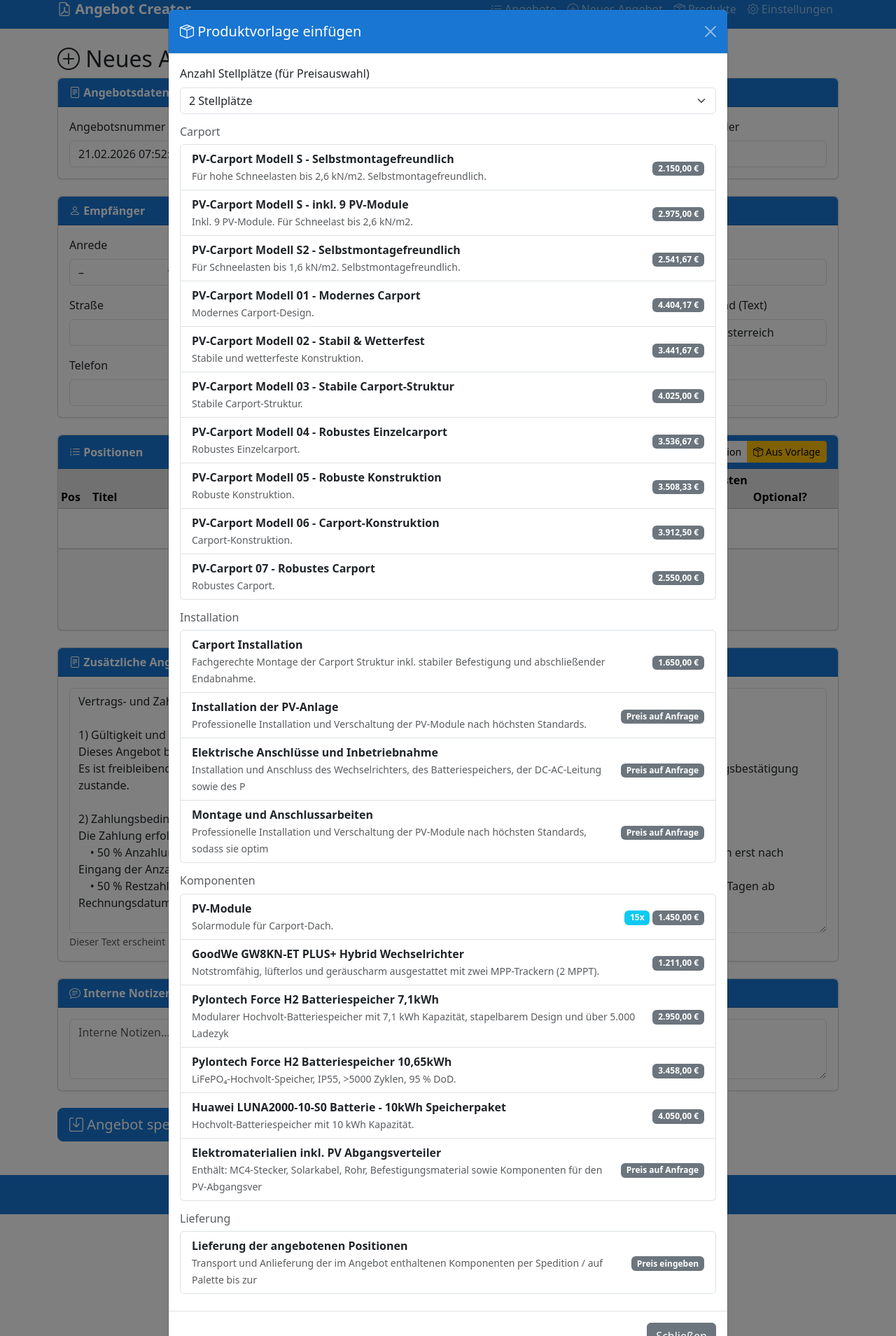
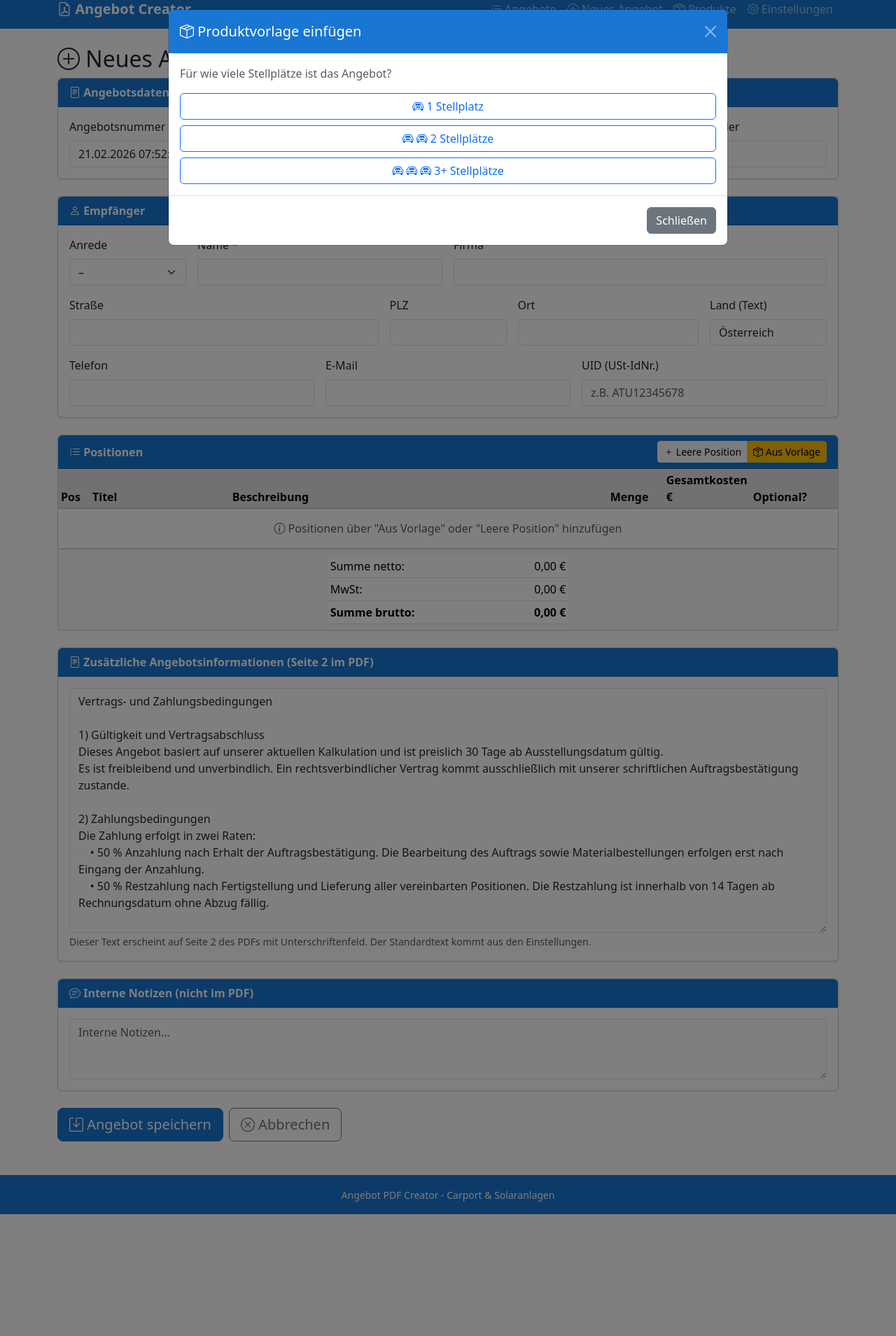
Before and after one commit to sitterdave/PDFAngebotCreator, a Flask app: page /quote/new in a window 1280 px wide, after a click on "Aus Vorlage". Shown: the part 15-1924 px from the top of the page at 70% size. Run offline with Flask 3, Linux system fonts and the light colour scheme; data comes from the database, SQL or seed files in the repository.

Commit message:
Require Stellplatz selection before showing product templates
When opening the product template modal, users now must first select
the number of parking spots (1, 2, or 3+) before the product list
is shown. This prevents mix-ups with wrong slot counts. A back
button allows changing the selection.

Also reverts the S-Modell email template back to the simple version
without the Stellplatz modal (not needed for email).

https://claude.ai/code/session_01GQpgSP7vYaRcib7sALREaL

```diff
--- a/static/js/quote_form.js
+++ b/static/js/quote_form.js
@@ -201,7 +201,30 @@ document.addEventListener('DOMContentLoaded', function() {
     // === Product Template Quick-Add ===
     const productModal = document.getElementById('productModal');
     if (productModal) {
-        productModal.addEventListener('show.bs.modal', loadProductTemplates);
+        // Bei jedem Öffnen: zurück zu Step 1 (Stellplatz-Auswahl)
+        productModal.addEventListener('show.bs.modal', function() {
+            document.getElementById('slotSelectionStep').style.display = '';
+            document.getElementById('productSelectionStep').style.display = 'none';
+        });
+
+        // Stellplatz-Buttons: Auswahl setzen und zu Step 2 wechseln
+        document.querySelectorAll('.slot-select-btn').forEach(function(btn) {
+            btn.addEventListener('click', function() {
+                var slots = this.getAttribute('data-slots');
+                document.getElementById('slotCount').value = slots;
+                var label = slots === '1' ? '1 Stellplatz' : (slots === '2' ? '2 Stellplätze' : '3+ Stellplätze');
+                document.getElementById('selectedSlotBadge').textContent = label;
+                document.getElementById('slotSelectionStep').style.display = 'none';
+                document.getElementById('productSelectionStep').style.display = '';
+                loadProductTemplates();
+            });
+        });
+
+        // Zurück-Button: zurück zu Step 1
+        document.getElementById('backToSlotBtn').addEventListener('click', function() {
+            document.getElementById('slotSelectionStep').style.display = '';
+            document.getElementById('productSelectionStep').style.display = 'none';
+        });
     }
 
     function loadProductTemplates() {
--- a/templates/quote_form.html
+++ b/templates/quote_form.html
@@ -257,16 +257,33 @@
                 <button type="button" class="btn-close btn-close-white" data-bs-dismiss="modal"></button>
             </div>
             <div class="modal-body">
-                <div class="mb-3">
-                    <label class="form-label">Anzahl Stellplätze (für Preisauswahl)</label>
-                    <select class="form-select" id="slotCount">
-                        <option value="1">1 Stellplatz</option>
-                        <option value="2" selected>2 Stellplätze</option>
-                        <option value="3">3+ Stellplätze</option>
-                    </select>
+                <!-- Step 1: Stellplatz-Auswahl -->
+                <div id="slotSelectionStep">
+                    <p class="text-muted mb-3">Für wie viele Stellplätze ist das Angebot?</p>
+                    <div class="d-grid gap-2">
+                        <button type="button" class="btn btn-outline-primary slot-select-btn" data-slots="1">
+                            <i class="bi bi-car-front"></i> 1 Stellplatz
+                        </button>
+                        <button type="button" class="btn btn-outline-primary slot-select-btn" data-slots="2">
+                            <i class="bi bi-car-front me-1"></i><i class="bi bi-car-front"></i> 2 Stellplätze
+                        </button>
+                        <button type="button" class="btn btn-outline-primary slot-select-btn" data-slots="3">
+                            <i class="bi bi-car-front me-1"></i><i class="bi bi-car-front me-1"></i><i class="bi bi-car-front"></i> 3+ Stellplätze
+                        </button>
+                    </div>
                 </div>
-                <div id="productList">
-                    <p class="text-muted">Lade Vorlagen...</p>
+                <!-- Step 2: Produkt-Liste (zunächst versteckt) -->
+                <div id="productSelectionStep" style="display: none;">
+                    <div class="d-flex align-items-center mb-3">
+                        <button type="button" class="btn btn-sm btn-outline-secondary me-2" id="backToSlotBtn">
+                            <i class="bi bi-arrow-left"></i> Zurück
+                        </button>
+                        <span class="badge bg-primary fs-6" id="selectedSlotBadge"></span>
+                    </div>
+                    <input type="hidden" id="slotCount" value="2">
+                    <div id="productList">
+                        <p class="text-muted">Lade Vorlagen...</p>
+                    </div>
                 </div>
             </div>
             <div class="modal-footer">
```
Also changed, not shown: templates/quote_view.html (+2 -47 lines).
